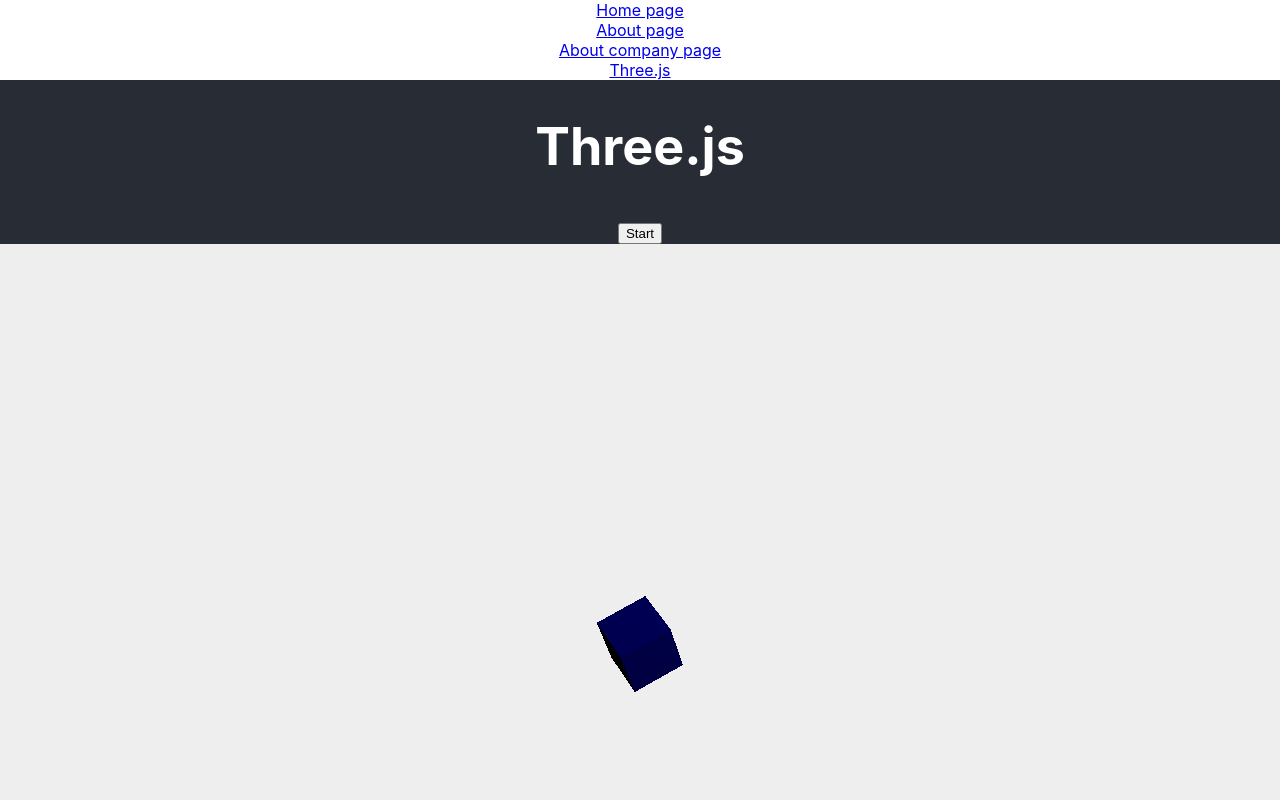
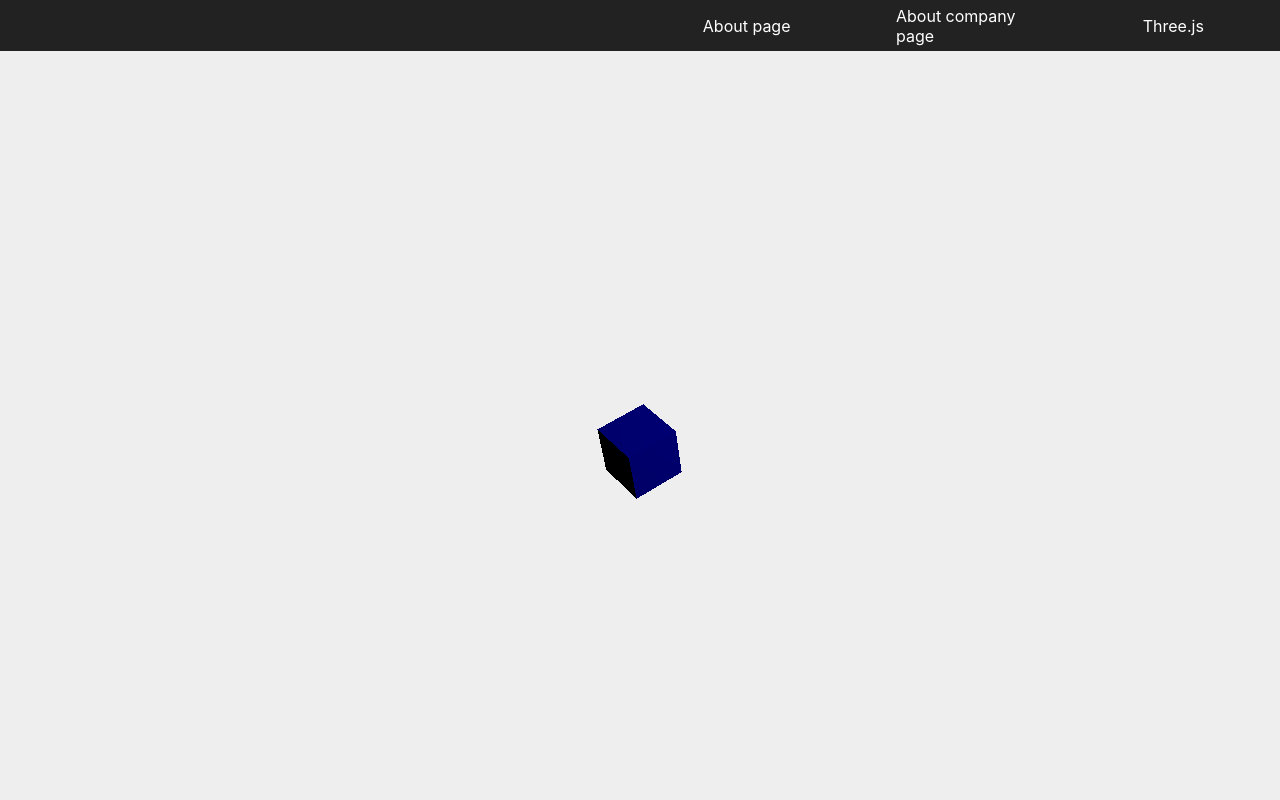
Before and after one commit to yichunsung/elk-tree-earth, a React (Create React App) app: page /three in a window 1280 px wide. Shown: the top 800 px of the page. Built offline with nearby package versions, Linux system fonts and the light colour scheme.

Commit message:
Updated App.css

```diff
--- a/src/App.js
+++ b/src/App.js
@@ -6,23 +6,27 @@
 function App() {
   return (
     <Router>
-      <div className="App">
-        <span>
-          <Link to="/">Home page</Link>
-        </span>
-        <br />
-        <span>
-          <Link to="/about">About page</Link>
-        </span>
-        <br />
-        <span>
-          <Link to="/about/company">About company page</Link>
-        </span>
-        <br />
-        <span>
-          <Link to="/three">Three.js</Link>
-        </span>
-        <header className="App-header">
+      <div className="app">
+        <nav className="app-nav">
+          <main className="app-nav-container">
+            <div className="app-nav-left">
+              { /* <Link to="/">Home page</Link> */ }
+
+            </div>
+            <div className="app-nav-right">
+              <div className="app-nav-item">
+                <Link to="/about">About page</Link>
+              </div>
+              <div className="app-nav-item">
+                <Link to="/about/company">About company page</Link>
+              </div>
+              <div className="app-nav-item">
+                 <Link to="/three">Three.js</Link>
+              </div>
+            </div>
+          </main>
+        </nav>
+        <section className="app-view">
           <Switch>
             {
               routes.map((route, idx) => (
@@ -35,12 +39,7 @@
               ))
             }
           </Switch>
-
-          <img src='https://scontent.ftpe7-3.fna.fbcdn.net/v/t1.0-9/93711501_125439559103384_6089461587830112256_n.png?_nc_cat=103&ccb=2&_nc_sid=09cbfe&_nc_ohc=DYabrVzxmWgAX9FaVB4&_nc_ht=scontent.ftpe7-3.fna&oh=d3eb9c5e7d6d81e42f9436d7e5fb4f44&oe=601E62E4' className="App-logo" alt="logo" />
-          <p>
-           Hello Elk Tree Earth
-          </p>
-        </header>
+        </section>
       </div>
     </Router>
   );
--- a/src/assets/style/App.css
+++ b/src/assets/style/App.css
@@ -1,34 +1,79 @@
-.App {
-  text-align: center;
+nav.app-nav {
+  position: fixed;
+  top: 0;
+  width: 100vw;
+  height: 4vw;
+  background-color: #222;
 }
 
-.App-logo {
-  height: 40vmin;
-  pointer-events: none;
+nav.app-nav > main.app-nav-container {
+  display: flex;
+  justify-content: center;
+  align-items: center;
+  width: 100%;
+  height: 100%;
 }
 
-@media (prefers-reduced-motion: no-preference) {
-  .App-logo {
-    /*animation: App-logo-spin infinite 20s linear;*/
-  }
+main.app-nav-container > div.app-nav-left {
+  width: 50%;
+  height: 100%;
 }
 
-.App-header {
-  background-color: #282c34;
-  min-height: 100vh;
+main.app-nav-container > div.app-nav-right {
   display: flex;
-  flex-direction: column;
+  justify-content: space-around;
   align-items: center;
-  justify-content: center;
-  font-size: calc(10px + 2vmin);
-  color: white;
+  width: 50%;
+  height: 100%;
 }
 
-.App-link {
-  color: #61dafb;
+div.app-nav-right > div.app-nav-item {
+  display: flex;
+  justify-content: center;
+  align-items: center;
+  width: 10vw;
+  height: 2vw;
+  color: #fff;
 }
 
-@keyframes App-logo-spin {
+div.app-nav-right > div.app-nav-item {
+  display: flex;
+  justify-content: center;
+  align-items: center;
+  width: 10vw;
+  height: 2vw;
+  color: #fff;
+}
+
+/* unvisited link */
+div.app-nav-right a:link {
+  color: #fff;
+  text-decoration: none;
+}
+
+/* visited link */
+div.app-nav-right a:visited {
+  color: #fff;
+  text-decoration: none;
+}
+
+/* mouse over link */
+div.app-nav-right a:hover {
+  color: #fff;
+  text-decoration: none;
+}
+
+/* selected link */
+div.app-nav-right a:active {
+  color: #fff;
+  text-decoration: none;
+}
+
+section.app-view {
+  margin-top: 4vw;
+}
+
+@keyframes app-logo-spin {
   from {
     transform: rotate(0deg);
   }
--- a/src/pages/three/index.js
+++ b/src/pages/three/index.js
@@ -68,8 +68,6 @@
 
   return (
     <main>
-      <h1> Three.js </h1>
-      <button onClick={ () => { run(); } }> Start </button>
       <div ref={ container }></div>
     </main>
   )
```
Also changed, not shown: 1 other file (tests, documents, lock files or other folders).
